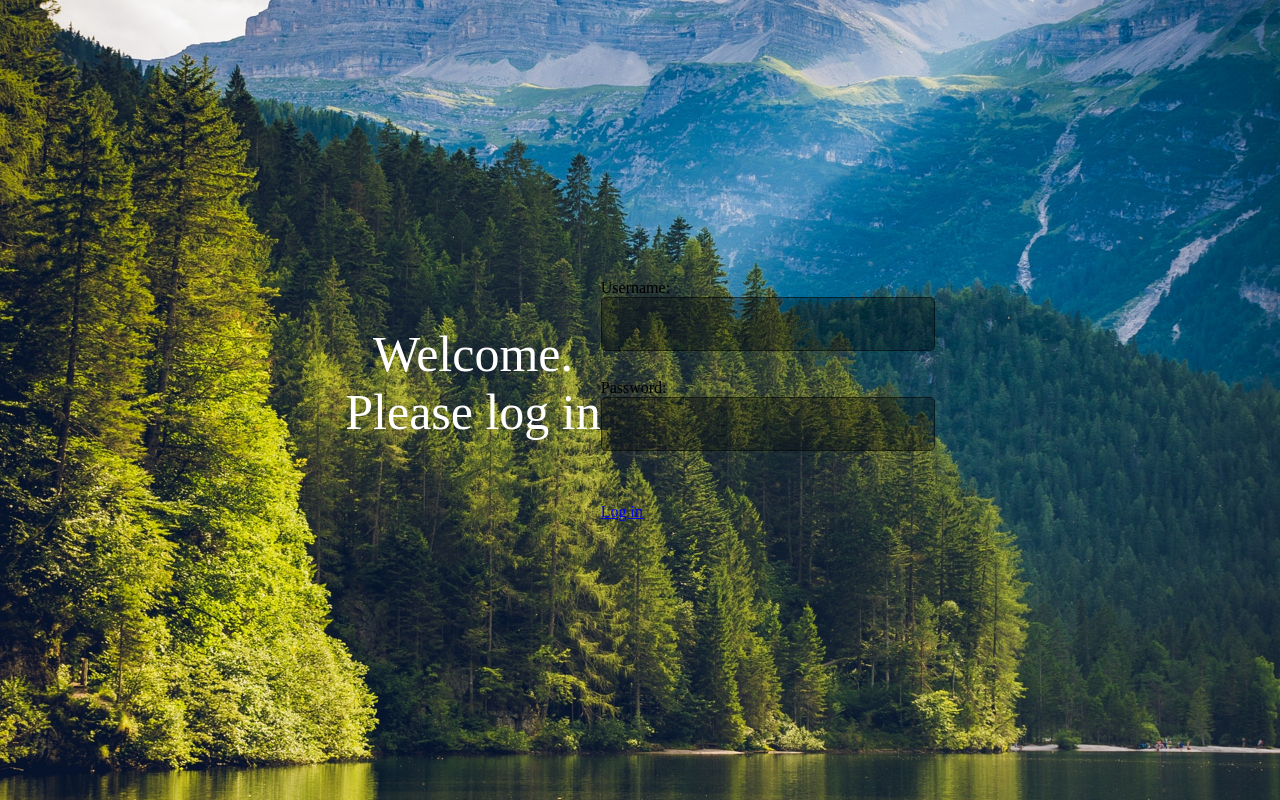
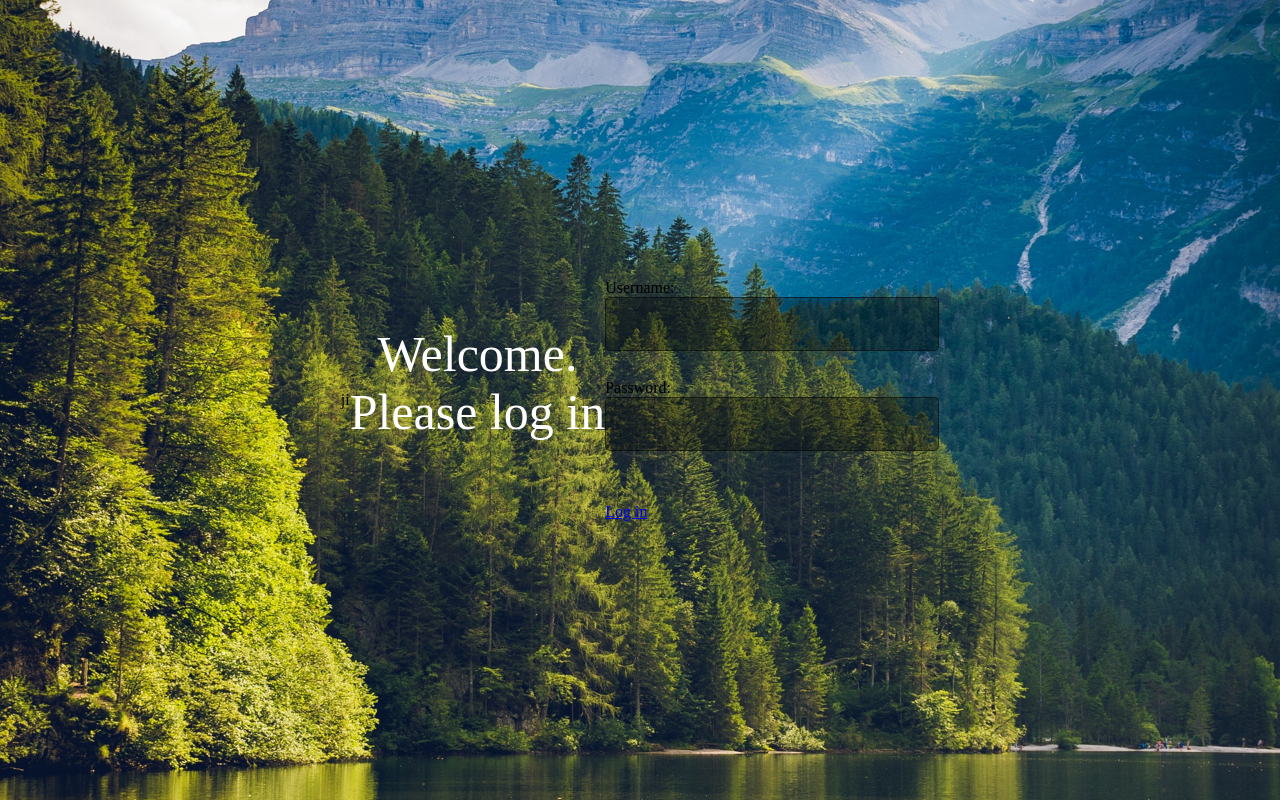
Before and after one commit to octaviamayimele-ITVarsity/Module-8-Assessment-1-, a plain HTML site: page index.html in a window 1280 px wide. Drawn offline with Linux system fonts and the light colour scheme.

Commit message:
Update index.html

```diff
--- a/index.html
+++ b/index.html
@@ -1,12 +1,13 @@
 <!DOCTYPE html>
 <html>
+    <p>ji</p>
     <head>
         <link rel="stylesheet" type="text/css" href="style.css">
         <h1>Welcome. <br/> Please log in</h1>
     </head>
     <body>
 
-        <br></br>
+
 
         <form>
             <label for="usernameInput">Username:</label><input type="text" id="usernameInput"/><br/>
```
